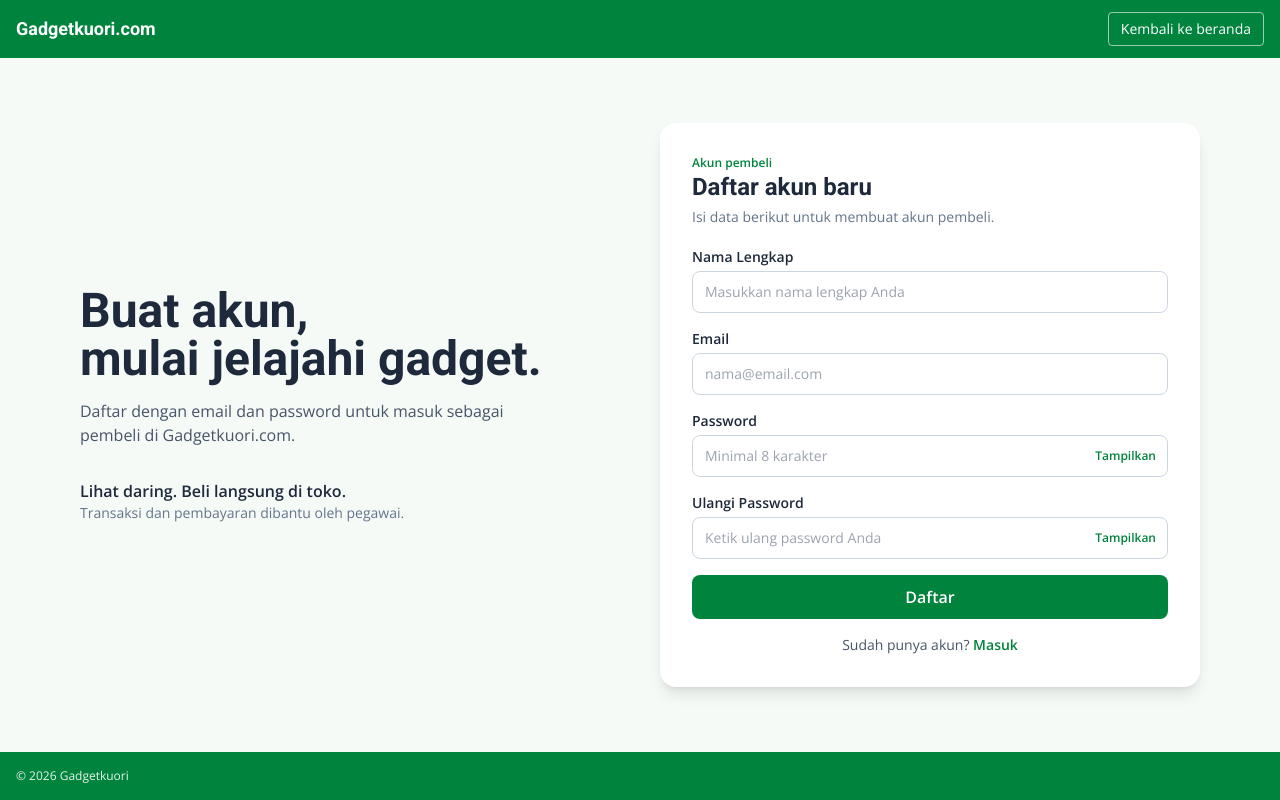
After one commit to lazydam11-byte/Project_BasisData-A_Kelompok_Dahlah-terserah, a Laravel app: page /daftar in a window 1280 px wide. The commit adds this page. Run offline with Laravel 10, Linux system fonts and the light colour scheme; some libraries are stand-ins or nearby versions.

Commit message:
Registrasi-Pelanggan

```diff
--- /dev/null
+++ b/laravel/app/Http/Controllers/Auth/PelangganRegisterController.php
@@ -0,0 +1,56 @@
+<?php
+
+namespace App\Http\Controllers\Auth;
+
+use App\Http\Controllers\Controller;
+use App\Models\Pelanggan;
+use Illuminate\Http\Request;
+use Illuminate\Support\Facades\Auth;
+use Illuminate\Support\Str;
+
+class PelangganRegisterController extends Controller
+{
+    public function showRegisterForm()
+    {
+        if (Auth::guard('pelanggan')->check()) {
+            return redirect()->route('katalog');
+        }
+
+        return view('auth.pelanggan-daftar');
+    }
+
+    public function register(Request $request)
+    {
+        // Email disimpan huruf kecil agar login tidak bergantung pada kapitalisasi.
+        $request->merge(['email' => Str::lower(trim((string) $request->input('email')))]);
+
+        $data = $request->validate([
+            'nama' => ['required', 'string', 'max:100'],
+            'email' => ['required', 'email', 'max:100', 'unique:pelanggan,email'],
+            'password' => ['required', 'string', 'min:8', 'confirmed'],
+        ], [
+            'required' => ':attribute wajib diisi.',
+            'email' => 'Format email tidak valid.',
+            'max' => ':attribute tidak boleh melebihi :max karakter.',
+            'unique' => 'Email ini sudah terdaftar. Silakan masuk atau gunakan email lain.',
+            'password.min' => 'Password minimal 8 karakter.',
+            'password.confirmed' => 'Konfirmasi password tidak cocok.',
+        ], [
+            'nama' => 'Nama lengkap',
+            'email' => 'Email',
+            'password' => 'Password',
+        ]);
+
+        // Password otomatis di-hash oleh cast 'hashed' pada model Pelanggan.
+        $pelanggan = Pelanggan::create([
+            'nama' => $data['nama'],
+            'email' => $data['email'],
+            'password' => $data['password'],
+        ]);
+
+        Auth::guard('pelanggan')->login($pelanggan);
+        $request->session()->regenerate();
+
+        return redirect()->route('katalog')->with('success', 'Registrasi berhasil. Selamat datang di Gadgetkuori.com!');
+    }
+}
--- /dev/null
+++ b/laravel/resources/views/auth/pelanggan-daftar.blade.php
@@ -0,0 +1,98 @@
+<!DOCTYPE html>
+<html lang="id">
+
+<head>
+    @include('layouts._head')
+    <title>Daftar · Gadgetkuori.com</title>
+</head>
+
+<body class="min-h-screen flex flex-col bg-brand-soft/40 font-sans text-slate-800">
+    <header class="bg-brand text-white">
+        <div class="mx-auto max-w-7xl px-4 py-3 flex items-center justify-between">
+            <a href="{{ route('katalog') }}" class="font-display font-bold text-lg">Gadgetkuori.com</a>
+            <a href="{{ route('katalog') }}" class="rounded border border-white/60 px-3 py-1.5 text-sm hover:bg-white/10 focus:outline-none focus:ring-2 focus:ring-white">Kembali ke beranda</a>
+        </div>
+    </header>
+
+    <main class="flex-1 mx-auto grid w-full max-w-6xl items-center gap-10 px-4 py-10 lg:grid-cols-2">
+        <section>
+            <h1 class="font-display text-4xl font-bold leading-tight sm:text-5xl">Buat akun,<br>mulai jelajahi gadget.</h1>
+            <p class="mt-4 max-w-md text-slate-600">Daftar dengan email dan password untuk masuk sebagai pembeli di Gadgetkuori.com.</p>
+            <p class="mt-8 font-semibold">Lihat daring. Beli langsung di toko.</p>
+            <p class="text-sm text-slate-500">Transaksi dan pembayaran dibantu oleh pegawai.</p>
+        </section>
+
+        <section class="rounded-2xl bg-white p-6 shadow-lg sm:p-8">
+            <p class="text-xs font-semibold text-brand">Akun pembeli</p>
+            <h2 class="font-display text-2xl font-bold">Daftar akun baru</h2>
+            <p class="mt-1 text-sm text-slate-500">Isi data berikut untuk membuat akun pembeli.</p>
+
+            @if ($errors->any())
+            <div class="mt-4 rounded-lg border border-red-200 bg-red-50 px-4 py-3 text-sm text-red-700" role="alert">
+                Pendaftaran belum berhasil. Periksa kolom yang ditandai merah.
+            </div>
+            @endif
+
+            <form method="POST" action="{{ route('daftar.proses') }}" class="mt-5 space-y-4" novalidate>
+                @csrf
+                <div>
+                    <label for="nama" class="mb-1 block text-sm font-semibold">Nama Lengkap</label>
+                    <input id="nama" name="nama" type="text" value="{{ old('nama') }}" maxlength="100" autocomplete="name"
+                        placeholder="Masukkan nama lengkap Anda"
+                        class="w-full rounded-lg border px-3 py-2.5 text-sm focus:outline-none focus:ring-2 focus:ring-brand @error('nama') border-red-400 @else border-slate-300 @enderror">
+                    @error('nama') <p class="mt-1 text-xs text-red-600">{{ $message }}</p> @enderror
+                </div>
+
+                <div>
+                    <label for="email" class="mb-1 block text-sm font-semibold">Email</label>
+                    <input id="email" name="email" type="email" value="{{ old('email') }}" maxlength="100" autocomplete="email"
+                        placeholder="nama@email.com"
+                        class="w-full rounded-lg border px-3 py-2.5 text-sm focus:outline-none focus:ring-2 focus:ring-brand @error('email') border-red-400 @else border-slate-300 @enderror">
+                    @error('email') <p class="mt-1 text-xs text-red-600">{{ $message }}</p> @enderror
+                </div>
+
+                <div>
+                    <label for="password" class="mb-1 block text-sm font-semibold">Password</label>
+                    <div class="relative">
+                        <input id="password" name="password" type="password" autocomplete="new-password"
+                            placeholder="Minimal 8 karakter"
+                            class="w-full rounded-lg border px-3 py-2.5 pr-24 text-sm focus:outline-none focus:ring-2 focus:ring-brand @error('password') border-red-400 @else border-slate-300 @enderror">
+                        <button type="button" data-toggle="password" class="absolute inset-y-0 right-3 text-xs font-semibold text-brand">Tampilkan</button>
+                    </div>
+                    @error('password') <p class="mt-1 text-xs text-red-600">{{ $message }}</p> @enderror
+                </div>
+
+                <div>
+                    <label for="password_confirmation" class="mb-1 block text-sm font-semibold">Ulangi Password</label>
+                    <div class="relative">
+                        <input id="password_confirmation" name="password_confirmation" type="password" autocomplete="new-password"
+                            placeholder="Ketik ulang password Anda"
+                            class="w-full rounded-lg border border-slate-300 px-3 py-2.5 pr-24 text-sm focus:outline-none focus:ring-2 focus:ring-brand">
+                        <button type="button" data-toggle="password_confirmation" class="absolute inset-y-0 right-3 text-xs font-semibold text-brand">Tampilkan</button>
+                    </div>
+                </div>
+
+                <button type="submit" class="w-full rounded-lg bg-brand py-2.5 font-semibold text-white hover:bg-brand-dark focus:outline-none focus:ring-2 focus:ring-brand focus:ring-offset-2">Daftar</button>
+            </form>
+
+            <p class="mt-4 text-center text-sm text-slate-600">Sudah punya akun? <a href="{{ route('login') }}" class="font-semibold text-brand hover:underline">Masuk</a></p>
+        </section>
+    </main>
+
+    <footer class="bg-brand text-white/90 text-xs">
+        <div class="mx-auto max-w-7xl px-4 py-4">© 2026 Gadgetkuori</div>
+    </footer>
+
+    <script>
+        document.querySelectorAll('[data-toggle]').forEach(function(btn) {
+            btn.addEventListener('click', function() {
+                var input = document.getElementById(this.dataset.toggle);
+                var tampil = input.type === 'password';
+                input.type = tampil ? 'text' : 'password';
+                this.textContent = tampil ? 'Sembunyikan' : 'Tampilkan';
+            });
+        });
+    </script>
+</body>
+
+</html>
--- a/laravel/routes/web.php
+++ b/laravel/routes/web.php
@@ -1,21 +1,33 @@
 <?php
 
+use Illuminate\Support\Facades\Storage;
 use Illuminate\Support\Facades\Route;
 use App\Http\Controllers\Admin\MerekController;
 use App\Http\Controllers\Admin\KategoriController;
 use App\Http\Controllers\Admin\ProdukController;
 use App\Http\Controllers\Auth\PegawaiLoginController;
+use App\Http\Controllers\Auth\PelangganRegisterController;
 use App\Http\Controllers\Auth\PelangganLoginController;
 use App\Http\Controllers\KatalogController;
 use App\Http\Middleware\CekJabatan;
 use App\Models\Pegawai;
 
 // ---------- Pembeli ----------
+Route::get('/daftar', [PelangganRegisterController::class, 'showRegisterForm'])->name('daftar');
+Route::post('/daftar', [PelangganRegisterController::class, 'register'])->middleware('throttle:10,1')->name('daftar.proses');
 Route::get('/', fn() => redirect()->route('pegawai.login'));
 Route::get('/katalog', [KatalogController::class, 'index'])->name('katalog');
 Route::get('/login', [PelangganLoginController::class, 'showLoginForm'])->name('login');
 Route::post('/login', [PelangganLoginController::class, 'login'])->name('login.proses');
 Route::post('/logout', [PelangganLoginController::class, 'logout'])->name('logout');
+
+
+// ---------- Media ----------
+Route::get('/media/{path}', function (string $path) {
+    abort_unless(str_starts_with($path, 'produk/') && Storage::disk('public')->exists($path), 404);
+
+    return Storage::disk('public')->response($path);
+})->where('path', '.*')->name('media');
 
 // ---------- Pegawai ----------
 Route::get('/pegawai/login', [PegawaiLoginController::class, 'showLoginForm'])->name('pegawai.login');
```
Also changed, not shown: laravel/app/Http/Controllers/Auth/PelangganLoginController.php (+8 -4 lines), laravel/app/Models/Produk.php (+9 -3 lines), laravel/resources/views/auth/pelanggan-login.blade.php (+18 -10 lines), laravel/resources/views/layouts/katalog.blade.php (+7 -0 lines), laravel/database/migrations/2026_11_15_000001_add_unique_email_to_pelanggan_table.php (added).
